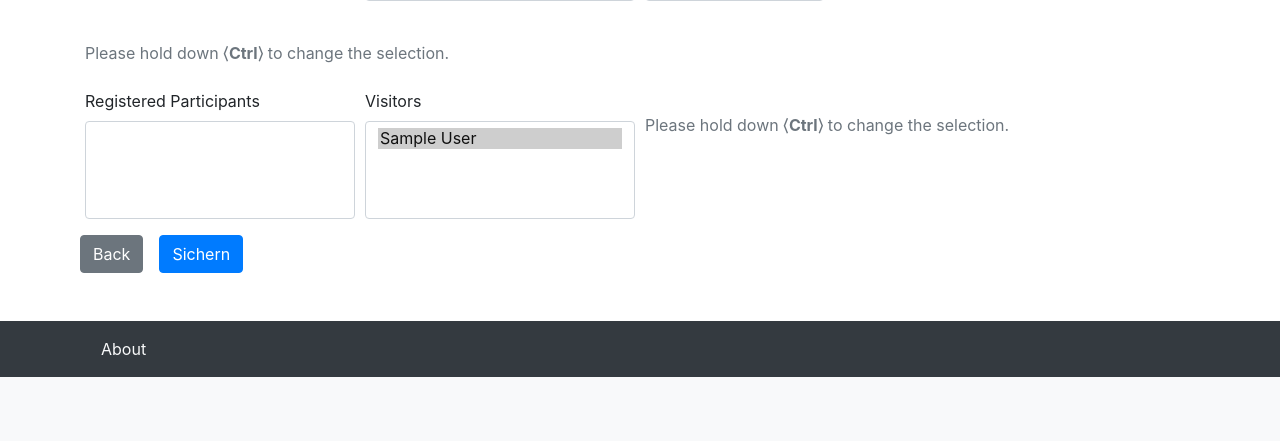
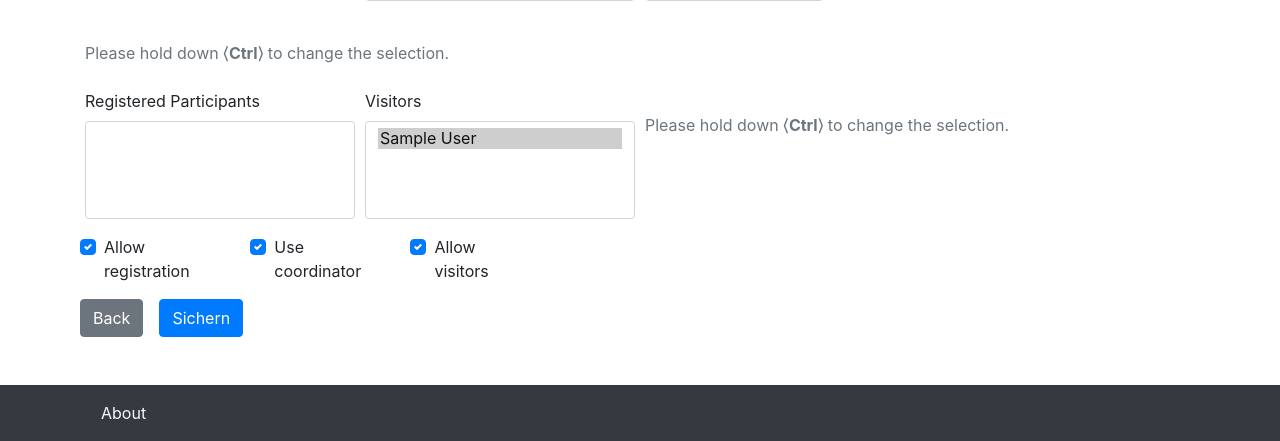
Before and after one commit to flkoch/training_planner, a Django app: page /trainings/1/edit/ in a window 1280 px wide. Shown: the part 803-1244 px from the top of the page. Before the commit the page ends 1180 px from the top, so only its background shows below. Run offline with Django 3.2, Linux system fonts and the light colour scheme; a user stored in the database is signed in; tables that the repository leaves empty hold one stand-in row (values such as "Sample post"); lists and menus that the app fills with data are empty; some libraries are stand-ins or nearby versions.

Commit message:
Allow trainings without registration, visitors or coordinator

```diff
--- a/training_planner/trainings/forms.py
+++ b/training_planner/trainings/forms.py
@@ -151,6 +151,20 @@ class AddTrainingForm(forms.ModelForm):
                 ),
             ),
             cfl.Row(
+                cfl.Field(
+                    'enable_registration',
+                    wrapper_class='col-12 col-sm-4',
+                ),
+                cfl.Field(
+                    'enable_coordinator',
+                    wrapper_class='col-12 col-sm-4',
+                ),
+                cfl.Field(
+                    'enable_visitors',
+                    wrapper_class='col-12 col-sm-4',
+                ),
+            ),
+            cfl.Row(
                 cfl.HTML(
                     format_lazy(
                         '<a href="javascript:history.back()" '
@@ -299,6 +313,20 @@ class TrainingForm(forms.ModelForm):
                         'Please hold down &langle;<strong>Ctrl</strong>'
                         '&rangle; to change the selection.</p>'
                     )
+                ),
+            ),
+            cfl.Row(
+                cfl.Field(
+                    'enable_registration',
+                    wrapper_class='col-12 col-sm-4',
+                ),
+                cfl.Field(
+                    'enable_coordinator',
+                    wrapper_class='col-12 col-sm-4',
+                ),
+                cfl.Field(
+                    'enable_visitors',
+                    wrapper_class='col-12 col-sm-4',
                 ),
             ),
             cfl.Row(
@@ -504,6 +532,20 @@ class AdminTrainingForm(forms.ModelForm):
                 ),
             ),
             cfl.Row(
+                cfl.Field(
+                    'enable_registration',
+                    wrapper_class='col-12 col-sm-4',
+                ),
+                cfl.Field(
+                    'enable_coordinator',
+                    wrapper_class='col-12 col-sm-4',
+                ),
+                cfl.Field(
+                    'enable_visitors',
+                    wrapper_class='col-12 col-sm-4',
+                ),
+            ),
+            cfl.Row(
                 cfl.HTML(
                     format_lazy(
                         '<a href="javascript:history.back()" '
--- a/training_planner/trainings/models.py
+++ b/training_planner/trainings/models.py
@@ -160,6 +160,18 @@ class Training(models.Model):
         verbose_name=_('Registration opening'), default=timezone.now)
     registration_close = models.DateTimeField(
         verbose_name=_('Registration closing'))
+    enable_registration = models.BooleanField(
+        verbose_name=_('Allow registration'),
+        default=True
+    )
+    enable_visitors = models.BooleanField(
+        verbose_name=_('Allow visitors'),
+        default=True
+    )
+    enable_coordinator = models.BooleanField(
+        verbose_name=_('Use coordinator'),
+        default=True
+    )
 
     class Meta:
         verbose_name = _('Training')
@@ -304,6 +316,8 @@ class Training(models.Model):
         the registration period is open and the user is neither instructor nor
         the main instructor for that training.
         """
+        if not self.enable_registration:
+            return False
         if self.deleted or self.archived:
             return False
         if isinstance(user, get_user_model()):
@@ -321,6 +335,8 @@ class Training(models.Model):
         A user can unregister if the user currently is registered and the
         registration period is open.
         """
+        if not self.enable_registration:
+            return False
         if self.deleted or self.archived:
             return False
         return self.during_registration and self.is_registered(user)
@@ -334,6 +350,8 @@ class Training(models.Model):
         the registration period is open and the user is neither instructor nor
         the main instructor for that training.
         """
+        if not self.enable_visitors:
+            return False
         if self.deleted or self.archived:
             return False
         if isinstance(user, get_user_model()):
@@ -349,6 +367,8 @@ class Training(models.Model):
         A user can unregister if the user currently is registered and the
         registration period is open.
         """
+        if not self.enable_visitors:
+            return False
         if self.deleted or self.archived:
             return False
         return self.during_registration and self.is_visitor(user)
@@ -450,6 +470,8 @@ class Training(models.Model):
         The main instructor may not be coordinator (return value 2). If the
         user is successfully registered as coordinator the return value is 3.
         """
+        if not self.enable_coordinator:
+            return 3
         if self.coordinator is not None:
             return 1
         elif user == self.main_instructor:
--- a/training_planner/trainings/templates/trainings/details.html
+++ b/training_planner/trainings/templates/trainings/details.html
@@ -57,7 +57,9 @@
                             <br>
                         {% endif %}
                     {% endwith %}
+                    {% if training.enable_coordinator %}
                         {% trans "Coordinator" %}: {% if training.coordinator %}{{training.coordinator}}{% if training.coordinator == user %}<br><small class="text-muted">{% trans 'You will get further information just before the training. If you cannot make it, please contact the respective trainer.' %}</small>{% endif %}{% else %}<a href="{% url 'trainings-register-coordinator' training.id %}" class="btn btn-sm btn-secondary">{% trans "Register" %}</a>{% endif %}<br>
+                    {% endif %}
                 </p>
             </div>
         </div>
@@ -74,6 +76,7 @@
         </div>
     </div>
     {% endif %}
+    {% if training.enable_registration %}
         <div class="col-sm-6 col-md my-1 order-3">
             <div class="card">
             {% with training.registered_participants.all as users %}
@@ -90,6 +93,8 @@
             {% endwith %}
             </div>
         </div>
+    {% endif %}
+    {% if training.enable_visitors %}
         <div class="col-sm-6 col-md my-1 order-4">
             <div class="card">
             {% with training.visitors.all as users %}
@@ -106,6 +111,7 @@
             {% endwith %}
             </div>
         </div>
+    {% endif %}
 </div>
 <script>
 $(function () {
--- a/training_planner/trainings/templates/trainings/details_admin.html
+++ b/training_planner/trainings/templates/trainings/details_admin.html
@@ -71,7 +71,9 @@
                             <br>
                         {% endif %}
                     {% endwith %}
+                    {% if training.enable_coordinator %}
                         {% trans "Coordinator" %}: {% if training.coordinator %}{{training.coordinator}}{% if training.can_edit %}<a href="{% url 'trainings-unregister-coordinator' training.id %}" class="text-danger mx-1"><span class="oi oi-circle-x"></span></a>{% endif %}{% if training.coordinator == user %}<br><small class="text-muted">{% trans 'You will get further information just before the training. If you cannot make it, please contact the respective trainer.' %}</small>{% endif %}{% else %}<a href="{% url 'trainings-register-coordinator' training.id %}" class="btn btn-sm btn-secondary">{% trans "Register" %}</a>{% endif %}<br>
+                    {% endif %}
                 </p>
             </div>
         </div>
@@ -88,6 +90,7 @@
         </div>
     </div>
     {% endif %}
+    {% if training.enable_registration %}
         <div class="col-sm-6 col-md my-1 order-3">
             <div class="card">
             {% with training.registered_participants.all as users %}
@@ -104,6 +107,8 @@
             {% endwith %}
             </div>
         </div>
+    {% endif %}
+    {% if training.enable_visitors %}
         <div class="col-sm-6 col-md my-1 order-4">
             <div class="card">
             {% with training.visitors.all as users %}
@@ -120,6 +125,7 @@
             {% endwith %}
             </div>
         </div>
+    {% endif %}
 </div>
 <script>
 $(function () {
--- a/training_planner/trainings/views.py
+++ b/training_planner/trainings/views.py
@@ -13,6 +13,7 @@ from django.utils import timezone
 from django.utils.text import format_lazy
 from django.utils.translation import gettext_lazy as _
 
+from members import models as mmlds
 from members.filter import UserStatisticsFilter
 
 from .decorators import (admin_only, protect_training, trainer_only,
@@ -251,7 +252,8 @@ def register_coordinator(request, id):
             )
         ),
         1: ('info', _('There is already another coordinator registered.')),
-        2: ('warning', _('The coordinator cannot be the main instructor.'))
+        2: ('warning', _('The coordinator cannot be the main instructor.')),
+        3: ('info', _('There is no coordinator required for this training.'))
     }
     if not index:
         subject = format_lazy(
@@ -307,8 +309,11 @@ def create(request):
     else:
         form = AddTrainingForm(initial={
             'main_instructor': request.user,
-            'capacity': 38,
+            'capacity': 14,
             'duration': 75,
+            'enable_registration': True,
+            'enable_visitors': False,
+            'enable_coordinator': False
         })
     context = {'form': form, 'title': _('New Training')}
     return render(request, 'trainings/training_form.html', context)
@@ -482,7 +487,11 @@ def controlling(request, id):
         )
         group.user_set.add(*participants)
         messages.success(request, _('Changes saved successfully.'))
-    context = {'training': training}
+    participant = mmlds.participant().exclude(
+        instructor__id=id,
+        assistant__id=id
+    )
+    context = {'training': training, 'participant': participant}
     return render(request, 'trainings/details_controlling.html', context)
 
 
```
Also changed, not shown: training_planner/trainings/templates/trainings/details_controlling.html (+17 -1 lines), training_planner/trainings/templates/trainings/overview.html (+25 -2 lines), training_planner/trainings/migrations/0007_auto_20201026_1830.py (added), 4 other files. Lines whose indentation alone changed are shown as unchanged.
